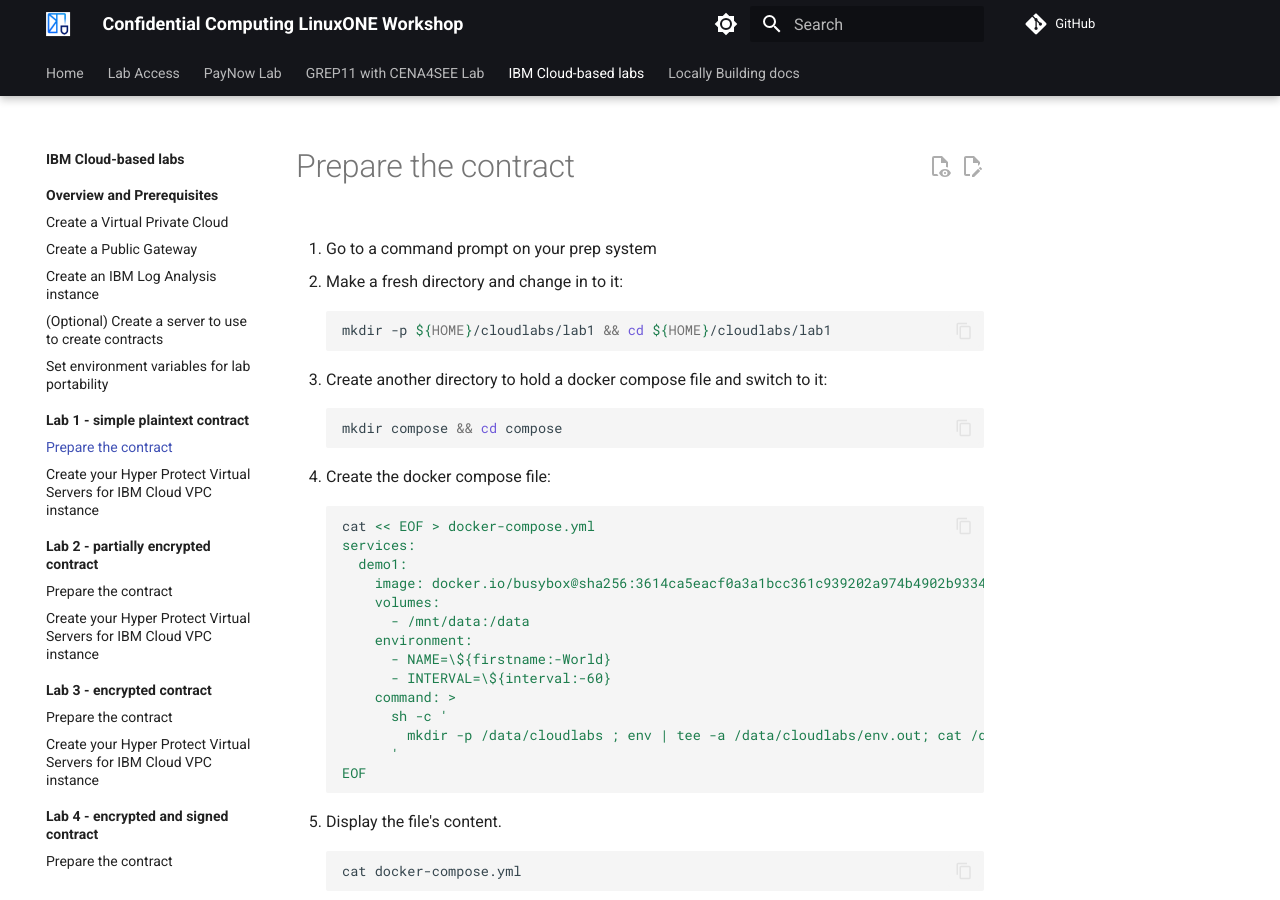
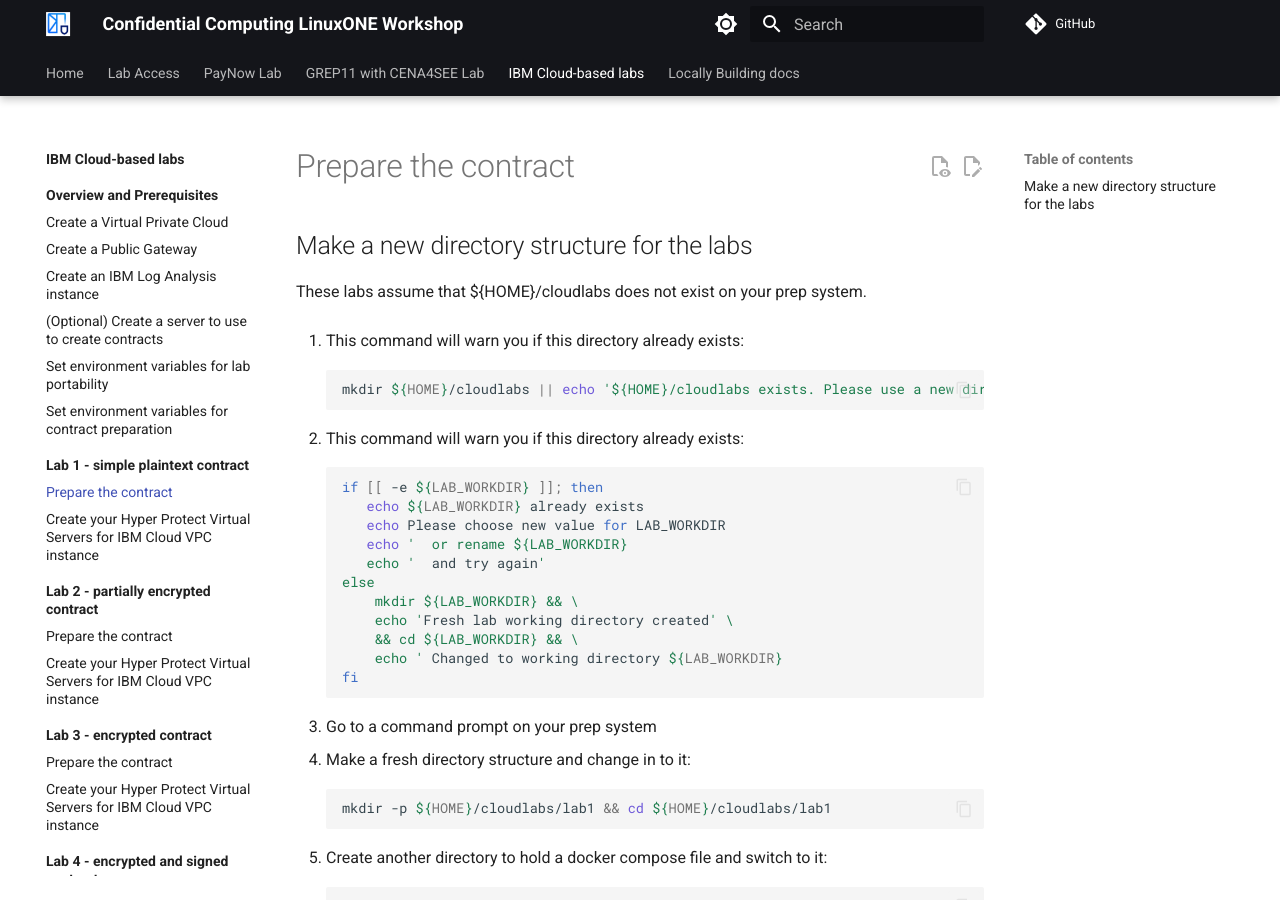
Before and after one commit to ibm-wsc/ConfidentialComputingOnLinuxONE, an MkDocs documentation site: the page built from docs/lab/cloud/lab1/prepcontract.md, in a window 1280 px wide and 900 px high. Built offline with MkDocs 1.6.1 and Material for MkDocs 9.7.7, drawn with Linux system fonts in a browser that asks for light colours; comment, search, counter and statistics services are not loaded.

Commit message:
Refactor setting of environment variables

````diff
--- a/docs/lab/cloud/lab1/prepcontract.md
+++ b/docs/lab/cloud/lab1/prepcontract.md
@@ -1,8 +1,34 @@
 # Prepare the contract
+
+## Make a new directory structure for the labs
+
+These labs assume that ${HOME}/cloudlabs does not exist on your prep system.
+
+1. This command will warn you if this directory already exists:
+
+    ``` bash
+    mkdir ${HOME}/cloudlabs || echo '${HOME}/cloudlabs exists. Please use a new directory.'
+    ```
+
+2. This command will warn you if this directory already exists:
+
+    ``` bash
+    if [[ -e ${LAB_WORKDIR} ]]; then
+       echo ${LAB_WORKDIR} already exists
+       echo Please choose new value for LAB_WORKDIR
+       echo '  or rename ${LAB_WORKDIR}
+       echo '  and try again'
+    else
+        mkdir ${LAB_WORKDIR} && \
+        echo 'Fresh lab working directory created' \
+        && cd ${LAB_WORKDIR} && \
+        echo ' Changed to working directory ${LAB_WORKDIR}
+    fi
+    ```
 
 1. Go to a command prompt on your prep system
 
-1. Make a fresh directory and change in to it:
+1. Make a fresh directory structure and change in to it:
 
     ``` bash
     mkdir -p ${HOME}/cloudlabs/lab1 && cd ${HOME}/cloudlabs/lab1
--- a/mkdocs.yml
+++ b/mkdocs.yml
@@ -39,6 +39,7 @@
       - Create an IBM Log Analysis instance: lab/cloud/prereqs/ibmlog.md
       - (Optional) Create a server to use to create contracts: lab/cloud/prereqs/helperserver.md
       - Set environment variables for lab portability: lab/cloud/prereqs/setup.md
+      - Set environment variables for contract preparation: lab/cloud/prereqs/setup2.md
     - Lab 1 - simple plaintext contract:
       - Lab 1 overview: lab/cloud/lab1/index.md
       - Prepare the contract: lab/cloud/lab1/prepcontract.md
````
Also changed, not shown: docs/lab/cloud/prereqs/setup.md (+6 -1 lines), docs/lab/cloud/prereqs/setup2.md (added, +62 -0 lines).
